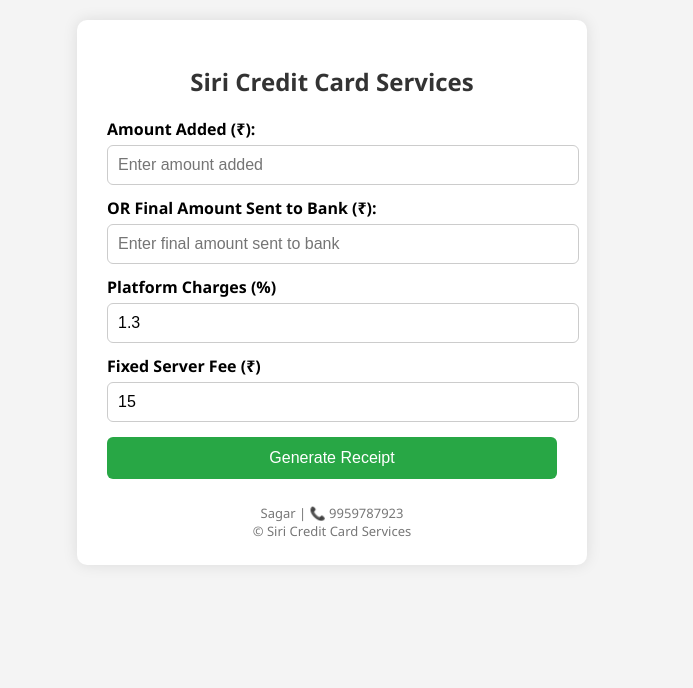
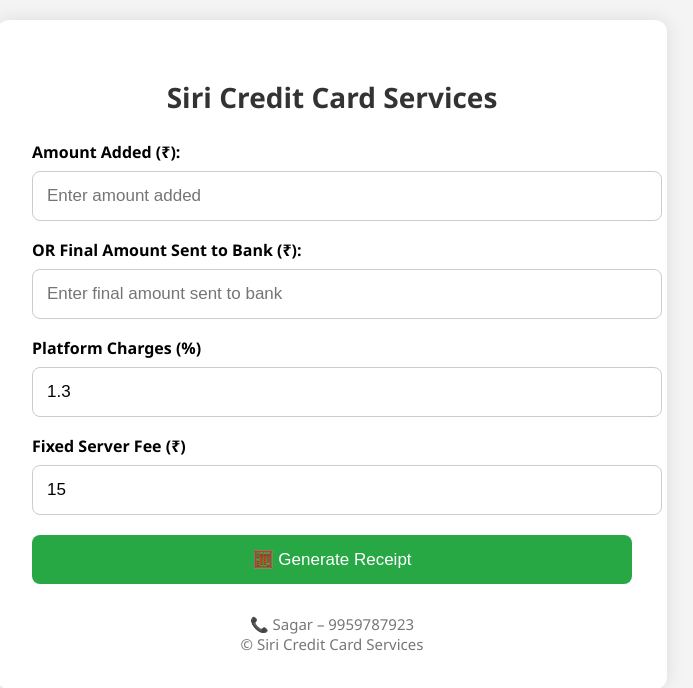
Before and after one commit to vemularaja228-dotcom/Calculator, a plain HTML site: page index.html in a window 1280 px wide. Shown: the whole page, without its empty margins (308-1001 px from the left). Drawn offline with nearby package versions, Linux system fonts and the light colour scheme.

Commit message:
Update index.html

```diff
--- a/index.html
+++ b/index.html
@@ -12,39 +12,41 @@
       padding: 20px;
     }
     .container {
-      max-width: 450px;
+      max-width: 600px;
       margin: auto;
       background: #fff;
-      padding: 25px 30px;
-      border-radius: 10px;
-      box-shadow: 0 0 15px rgba(0,0,0,0.1);
+      padding: 35px;
+      border-radius: 12px;
+      box-shadow: 0 0 20px rgba(0,0,0,0.1);
     }
     h2 {
       text-align: center;
-      margin-bottom: 20px;
+      margin-bottom: 25px;
+      font-size: 28px;
       color: #333;
     }
     label {
       font-weight: bold;
       display: block;
-      margin: 12px 0 5px;
+      margin: 18px 0 8px;
+      font-size: 16px;
     }
     input {
       width: 100%;
-      padding: 10px;
-      font-size: 16px;
-      border-radius: 6px;
+      padding: 14px;
+      font-size: 17px;
+      border-radius: 8px;
       border: 1px solid #ccc;
     }
     button {
       width: 100%;
-      margin-top: 15px;
-      padding: 12px;
+      margin-top: 20px;
+      padding: 14px;
       background-color: #28a745;
       color: white;
       border: none;
-      font-size: 16px;
-      border-radius: 6px;
+      font-size: 17px;
+      border-radius: 8px;
       cursor: pointer;
     }
     button:hover {
@@ -57,23 +59,24 @@
       background-color: #0056b3;
     }
     .receipt {
-      margin-top: 25px;
+      margin-top: 30px;
       background: #fcfcfc;
       border: 1px solid #ddd;
-      border-radius: 10px;
-      padding: 20px;
-      font-size: 15px;
-      line-height: 1.6;
+      border-radius: 12px;
+      padding: 25px;
+      font-size: 18px;
+      line-height: 1.8;
     }
     .receipt-title {
       text-align: center;
       font-weight: bold;
-      margin-bottom: 10px;
+      font-size: 20px;
+      margin-bottom: 15px;
     }
     .footer {
       text-align: center;
-      margin-top: 25px;
-      font-size: 13px;
+      margin-top: 30px;
+      font-size: 15px;
       color: #777;
     }
   </style>
@@ -94,19 +97,19 @@
     <label for="fixedFee">Fixed Server Fee (₹)</label>
     <input type="number" id="fixedFee" value="15" />
 
-    <button onclick="generateReceipt()">Generate Receipt</button>
+    <button onclick="generateReceipt()">🧮 Generate Receipt</button>
     <button class="download-btn" onclick="downloadReceipt()" id="downloadBtn" style="display:none;">📥 Download Receipt</button>
-    <button class="download-btn" onclick="shareOnWhatsApp()" id="whatsappBtn" style="display:none;">📤 Share via WhatsApp</button>
+    <button class="download-btn" onclick="shareOnWhatsApp()" id="whatsappBtn" style="display:none;">📤 Share on WhatsApp</button>
 
     <div class="receipt" id="receipt" style="display:none;"></div>
 
     <div class="footer">
-      Sagar | 📞 9959787923<br>
+      📞 Sagar – 9959787923<br/>
       © Siri Credit Card Services
     </div>
   </div>
 
-  <!-- html2canvas CDN -->
+  <!-- html2canvas for image download -->
   <script src="https://cdnjs.cloudflare.com/ajax/libs/html2canvas/1.4.1/html2canvas.min.js"></script>
 
   <script>
@@ -119,13 +122,11 @@
       let finalBank = 0, amountAdded = 0, platformCharges = 0, totalFee = 0;
 
       if (!isNaN(amountAddedInput) && amountAddedInput > 0) {
-        // User entered Amount Added
         platformCharges = amountAddedInput * platformRate;
         totalFee = platformCharges + fixedFee;
         finalBank = amountAddedInput - totalFee;
         amountAdded = amountAddedInput;
       } else if (!isNaN(finalBankInput) && finalBankInput > 0) {
-        // User entered Final Bank amount
         totalFee = (finalBankInput + fixedFee) / (1 - platformRate) - finalBankInput;
         amountAdded = finalBankInput + totalFee;
         platformCharges = amountAdded * platformRate;
@@ -189,7 +190,7 @@
         `Platform Charges: ₹${platformCharges.toFixed(2)}\n` +
         `Fixed Server Fee: ₹${fixedFee.toFixed(2)}\n` +
         `Total Fee: ₹${totalFee.toFixed(2)}\n\n` +
-        `📞 Sagar - 9959787923`;
+        `📞 Sagar – 9959787923`;
 
       const whatsappURL = `https://wa.me/?text=${encodeURIComponent(message)}`;
       window.open(whatsappURL, '_blank');
```
